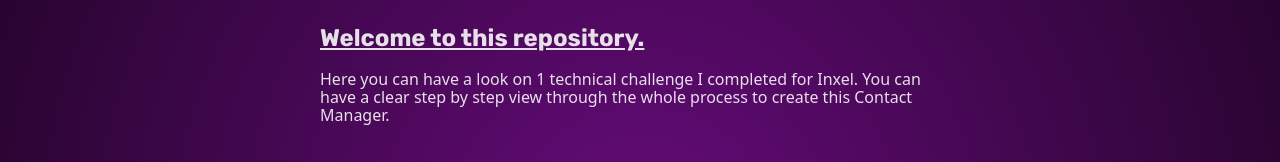
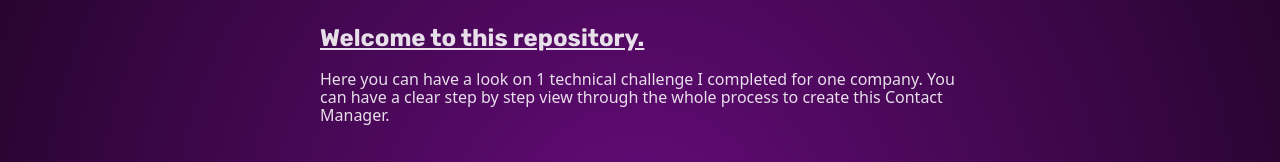
Before and after one commit to kinxori/inxel-test, a React (Vite) app: page / in a window 1280 px wide. Shown: the part 155-317 px from the top of the page. Built offline with nearby package versions, Linux system fonts and the light colour scheme.

Commit message:
Update App.jsx - removed company name

```diff
--- a/src/App.jsx
+++ b/src/App.jsx
@@ -17,7 +17,7 @@
           Welcome to this repository.
         </h3>
         <p className="font-sans leading-[18px]    ">
-          Here you can have a look on 1 technical challenge I completed for Inxel. You can have a
+          Here you can have a look on 1 technical challenge I completed for one company. You can have a
           clear step by step view through the whole process to create this Contact Manager.
         </p>
       </div>
```
